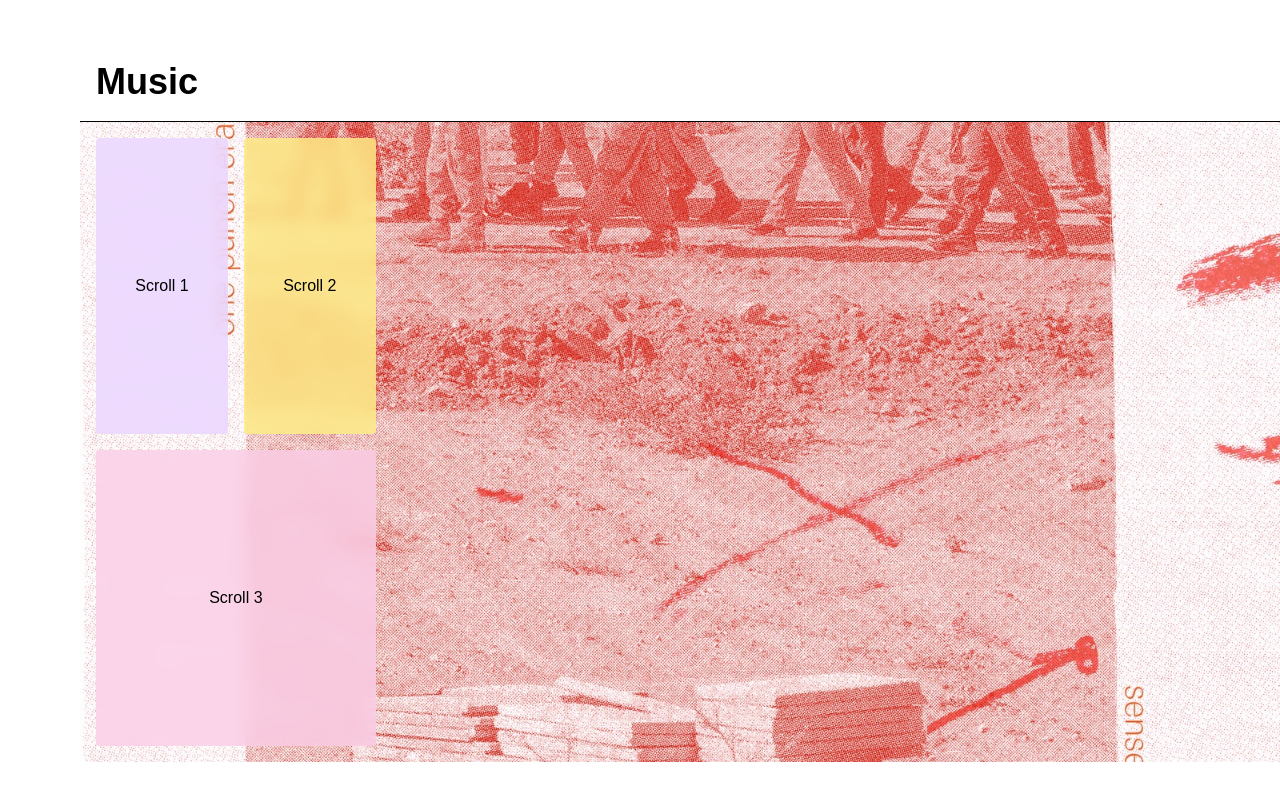
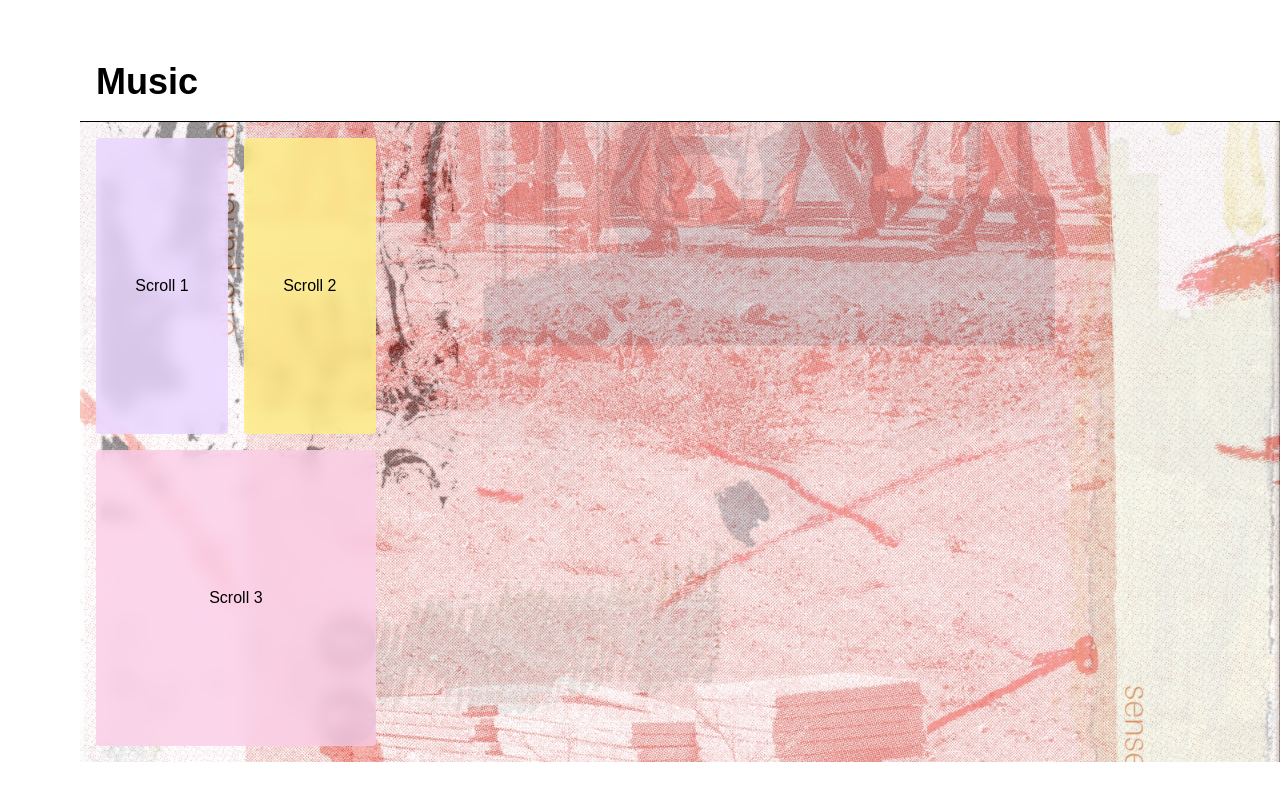
Before and after one commit to AnthonyAl-Rifai/portfolio-site, a Next.js app: page / in a window 1280 px wide. Shown: the part 5558-6358 px from the top of the page. Built offline with nearby package versions, Linux system fonts and the light colour scheme.

Commit message:
add animation to the logos on MusicSection. fix image issues.

```diff
--- a/app/components/InitialContent.tsx
+++ b/app/components/InitialContent.tsx
@@ -6,6 +6,7 @@ interface InitialContentProps {
   className?: string;
   backgroundImage?: string;
   backgroundImageAlt?: string;
+  priority?: boolean;
 }
 
 export default function InitialContent({
@@ -13,6 +14,7 @@ export default function InitialContent({
   className = "",
   backgroundImage,
   backgroundImageAlt = "Background image",
+  priority = false,
 }: InitialContentProps) {
   return (
     <div
@@ -25,6 +27,7 @@ export default function InitialContent({
             src={backgroundImage}
             alt={backgroundImageAlt}
             fill
+            priority={priority}
             className="object-cover"
           />
         </div>
--- a/app/components/MusicSection.tsx
+++ b/app/components/MusicSection.tsx
@@ -1,43 +1,74 @@
+"use client";
+
 import ScrollSection from "./ScrollSection";
 import InitialContent from "./InitialContent";
 import ScrollContent from "./ScrollContent";
 import Image from "next/image";
+import { motion, useInView } from "framer-motion";
+import { useRef } from "react";
 
 export default function MusicSection() {
+  const logoContainerRef = useRef(null);
+  const isInView = useInView(logoContainerRef, {
+    once: false, // 👈 re-trigger every time it enters view
+    margin: "-20% 0px",
+  });
+
   const initialComponent = (
     <InitialContent
       backgroundImage="/sensei-bonus-2.jpg"
       backgroundImageAlt="Two men standing against a corrugated metal wall with strong shadows"
+      priority={true}
     >
-      <div className="col-start-4 row-start-7 flex flex-col items-center justify-center gap-4 rounded backdrop-blur-sm hover:bg-orange-300/80 transition-colors">
-        <a
+      <div
+        ref={logoContainerRef}
+        className="col-start-4 row-start-7 flex flex-col items-center justify-center gap-4 rounded backdrop-blur-sm hover:bg-orange-300/80 transition-colors relative"
+      >
+        <motion.a
           href="https://open.spotify.com/artist/3Jm51SlB9hlhiFcMdSuRjs?si=GWPbjCiMQ1mth2t6bYnvtg"
           target="_blank"
           rel="noopener noreferrer"
           className="flex items-center justify-center"
+          initial={false}
+          animate={isInView ? { x: 0, opacity: 1 } : { x: 100, opacity: 0 }}
+          transition={{
+            type: "spring",
+            stiffness: 500,
+            damping: 30,
+            delay: 0.1,
+          }}
         >
           <Image
             src="/spotify-logo.png"
             alt="Spotify"
             width={60}
             height={60}
-            className="object-contain"
+            className="object-contain opacity-80"
           />
-        </a>
-        <a
+        </motion.a>
+
+        <motion.a
           href="https://senseibonus.bandcamp.com/album/one-punch-eraser"
           target="_blank"
           rel="noopener noreferrer"
           className="flex items-center justify-center"
+          initial={false}
+          animate={isInView ? { x: 0, opacity: 1 } : { x: 100, opacity: 0 }}
+          transition={{
+            type: "spring",
+            stiffness: 500,
+            damping: 30,
+            delay: 0.3,
+          }}
         >
           <Image
             src="/bandcamp-button-bc-circle-black-64.png"
             alt="Bandcamp"
             width={60}
             height={60}
-            className="object-contain"
+            className="object-contain opacity-80"
           />
-        </a>
+        </motion.a>
       </div>
     </InitialContent>
   );
@@ -45,7 +76,8 @@ export default function MusicSection() {
   const scrollComponent = (
     <ScrollContent
       backgroundImage="/sensei-bonus-3.jpeg"
-      backgroundImageAlt="Two men standing against a corrugated metal wall with strong shadows"
+      backgroundImageAlt="abstract red and white album cover"
+      backgroundOpacity={0.6}
       className="border-r"
     >
       <div className="col-span-2 row-span-3 bg-purple-200/80 flex items-center justify-center rounded backdrop-blur-sm">
--- a/app/components/ScrollContent.tsx
+++ b/app/components/ScrollContent.tsx
@@ -6,6 +6,7 @@ interface ScrollContentProps {
   className?: string;
   backgroundImage?: string;
   backgroundImageAlt?: string;
+  backgroundOpacity?: number;
 }
 
 export default function ScrollContent({
@@ -13,6 +14,7 @@ export default function ScrollContent({
   className = "",
   backgroundImage,
   backgroundImageAlt = "Background image",
+  backgroundOpacity = 1,
 }: ScrollContentProps) {
   return (
     <div
@@ -26,6 +28,7 @@ export default function ScrollContent({
             alt={backgroundImageAlt}
             fill
             className="object-cover"
+            style={{ opacity: backgroundOpacity }}
           />
         </div>
       )}
```
